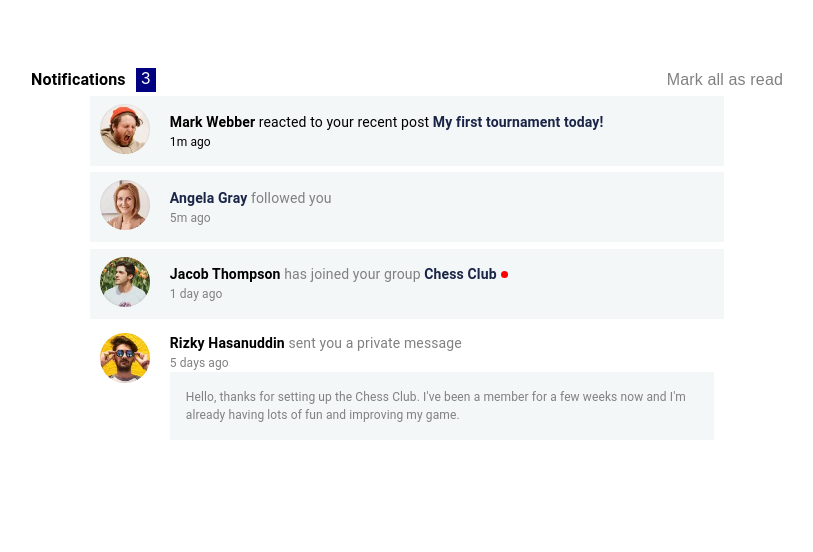
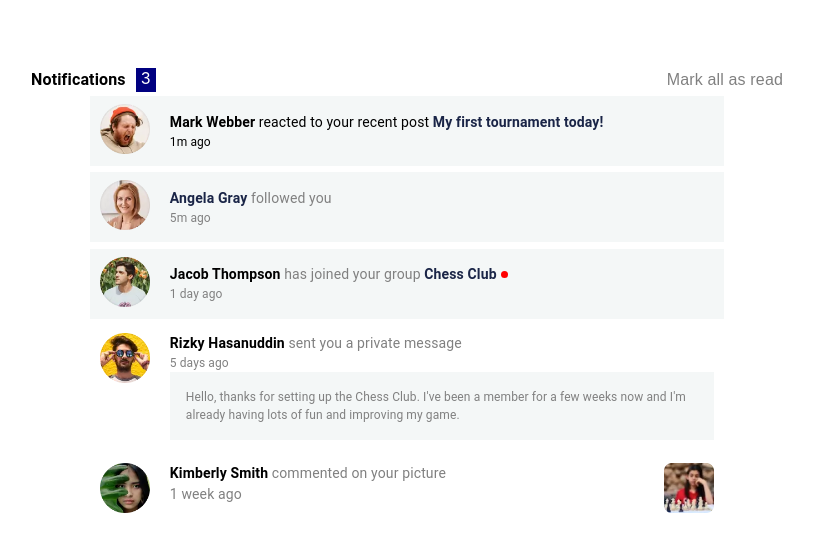
Before and after one commit to Bidhu1024/FM-Notifications, a React (Create React App) app: page / in a window 1280 px wide. Shown: the top 552 px of the page, without its empty margins (233-1046 px from the left). Built offline with nearby package versions, Linux system fonts and the light colour scheme.

Commit message:
Box 5 completed

```diff
--- a/src/App.js
+++ b/src/App.js
@@ -5,6 +5,7 @@
 import Box2 from "./components/AllNotifications/Box2";
 import Box3 from './components/AllNotifications/Box3';
 import Box4 from "./components/AllNotifications/Box4";
+import Box5 from './components/AllNotifications/Box5';
 function App() {
   return (
     <Box sx={{width:'100%', height:'100%', display:'flex',justifyContent:'center', alignItems:'center' }}>
@@ -15,6 +16,7 @@
       <Box2 />
       <Box3 />
       <Box4 />
+      <Box5 />
       </Box>
       </Box>
     </Box>
--- /dev/null
+++ b/src/components/AllNotifications/Box5.jsx
@@ -0,0 +1,21 @@
+import React from "react";
+import imag5 from "../../assets/images/avatar-kimberly-smith.webp";
+import image6 from "../../assets/images/image-chess.webp"
+import { Box,Typography } from "@mui/material";
+
+const Box5 = () => {
+  return (
+    <Box sx={{display:'flex', justifyContent:'space-between',width:'80%', alignItems:'center', padding:'8px 10px',marginTop:'.4rem'}}>
+    <Box sx={{display:'flex', justifyContent:'start', gap:'20px'}}>
+        <Box><img src={imag5} height={50} width={50} alt="kim" /></Box>
+        <Box>
+            <Box><Typography sx={{fontSize:'14px', color:'grey'}}><span style={{fontWeight:'bold', fontSize:'14px', color:'black'}}>Kimberly Smith</span> commented on your picture</Typography></Box>
+            <Box><Typography sx={{fontSize:'14px', color:'grey'}}>1 week ago</Typography></Box>
+        </Box>
+    </Box>
+    <Box><img src={image6}  height={50} width={50} alt="" /></Box>
+    </Box>
+  );
+};
+
+export default Box5;
```
Also changed, not shown: src/components/AllNotifications/Box6.jsx (added, +9 -0 lines).
